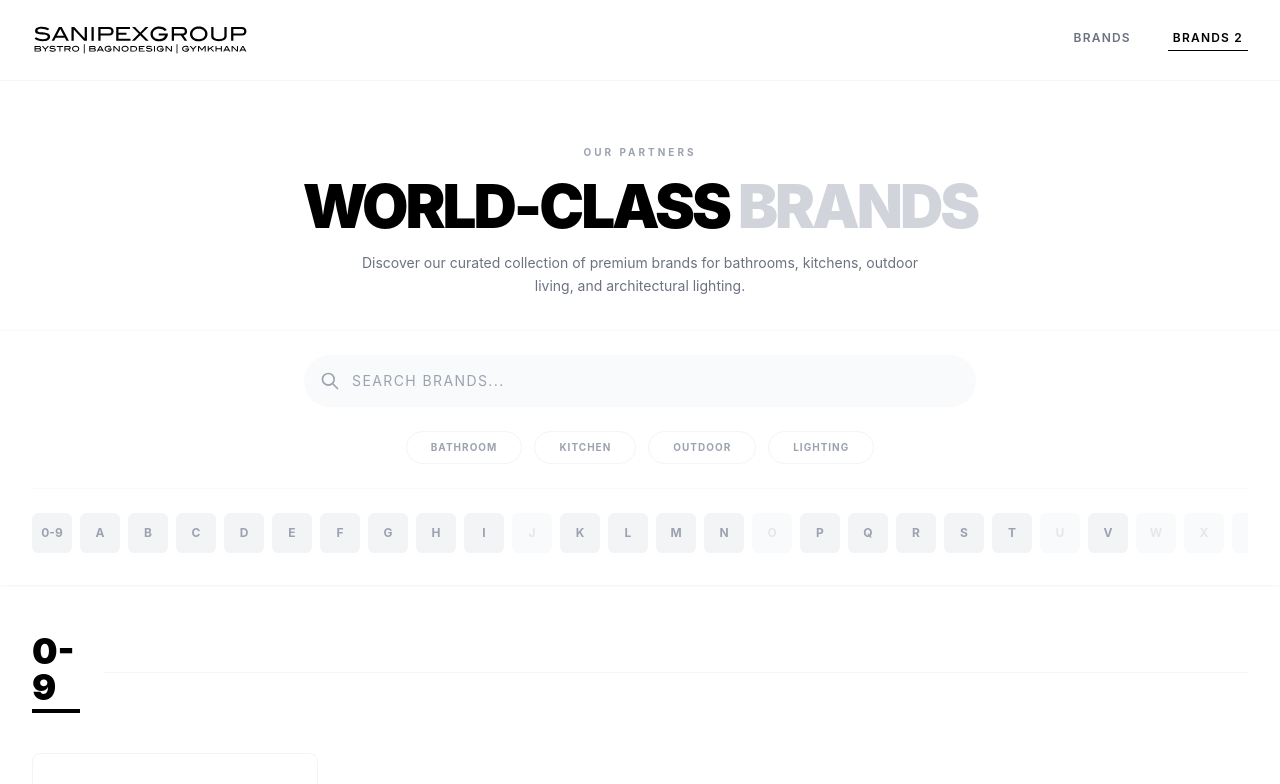
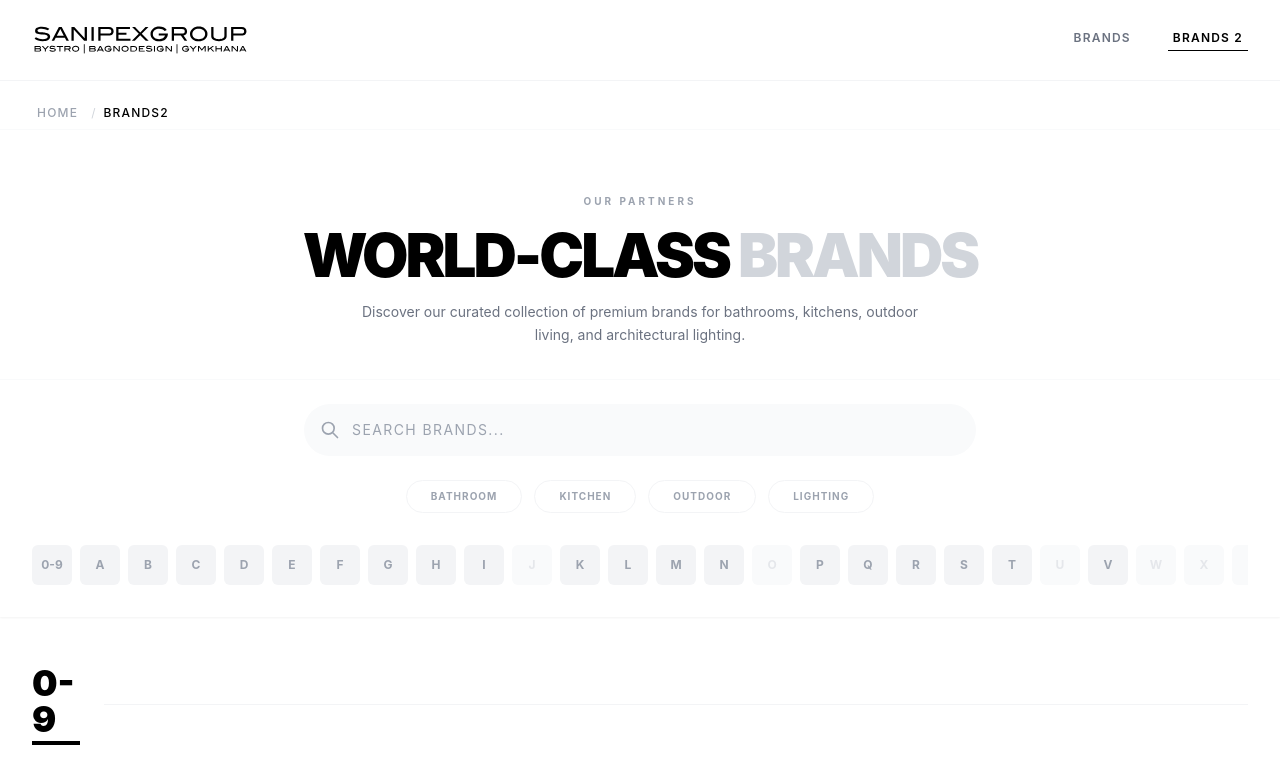
Before and after one commit to haris648/sanipexGroup-test, a React (Vite) app: page /brands-2 in a window 1280 px wide. Shown: the top 784 px of the page. Built offline with nearby package versions, Linux system fonts and the light colour scheme.

Commit message:
breadcrumbs added for brands2 page. along with fixed 404 error by creating vercel.json

```diff
--- a/src/components/Filters.jsx
+++ b/src/components/Filters.jsx
@@ -108,7 +108,7 @@
         <div className="relative group">
           <div
             ref={alphabetScrollRef}
-            className="flex items-center overflow-x-auto hide-scrollbar gap-2 py-2 border-t border-gray-50 pt-6"
+            className="flex items-center overflow-x-auto hide-scrollbar gap-2 py-2"
           >
             {ALPHABET.map(letter => {
               const isDisabled = !availableLetters.includes(letter);
--- a/src/pages/Brands2.jsx
+++ b/src/pages/Brands2.jsx
@@ -1,4 +1,5 @@
 import React, { useMemo, useState } from 'react';
+import { Link } from 'react-router-dom';
 import { BRANDS } from '../data/brands';
 import BrandList from '../components/BrandList';
 import Header from '../components/Header';
@@ -48,6 +49,23 @@
   return (
     <div className="min-h-screen bg-white font-sans text-black selection:bg-black selection:text-white">
       <Header />
+
+      {/* Breadcrumb */}
+      <div className="bg-white px-4 md:px-8 pt-6 pb-2 border-b border-gray-50">
+        <div className="max-w-7xl mx-auto">
+          <nav className="flex items-center gap-2 text-xs">
+            <Link
+              to="/"
+              className="text-gray-400 hover:text-black uppercase tracking-widest font-medium transition-colors"
+            >
+              Home
+            </Link>
+            <span className="text-gray-300">/</span>
+            <span className="text-black uppercase tracking-widest font-medium">Brands2</span>
+          </nav>
+        </div>
+      </div>
+
       <main className="pb-25">
         <div className="bg-white px-4 md:px-8 pt-16 pb-8 border-b border-gray-50">
           <div className="max-w-7xl mx-auto text-center space-y-4">
```
Also changed, not shown: vercel.json (added).
